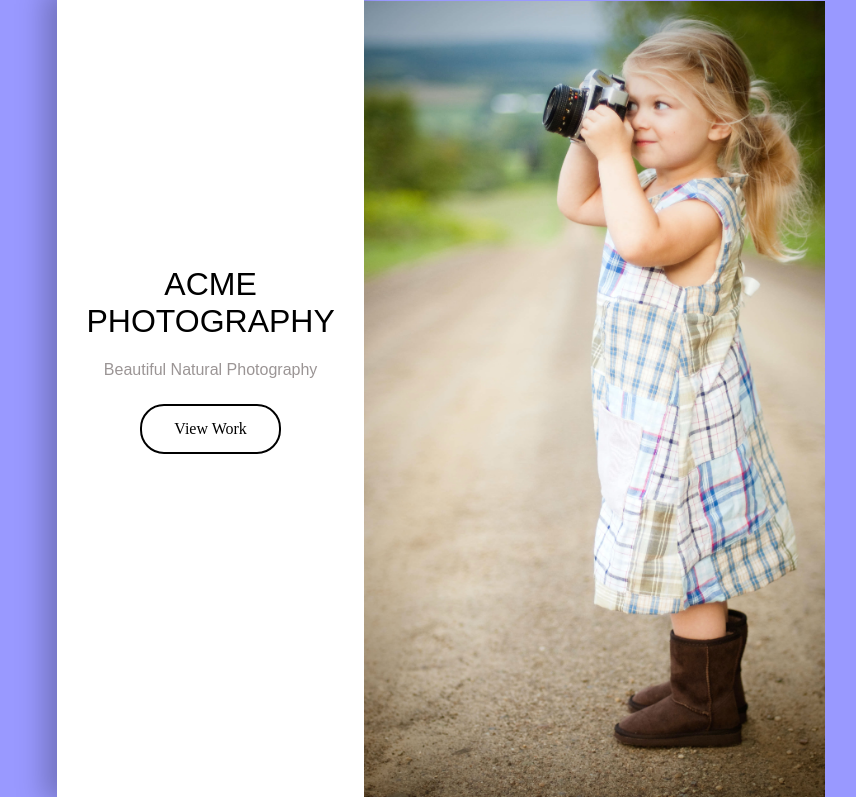
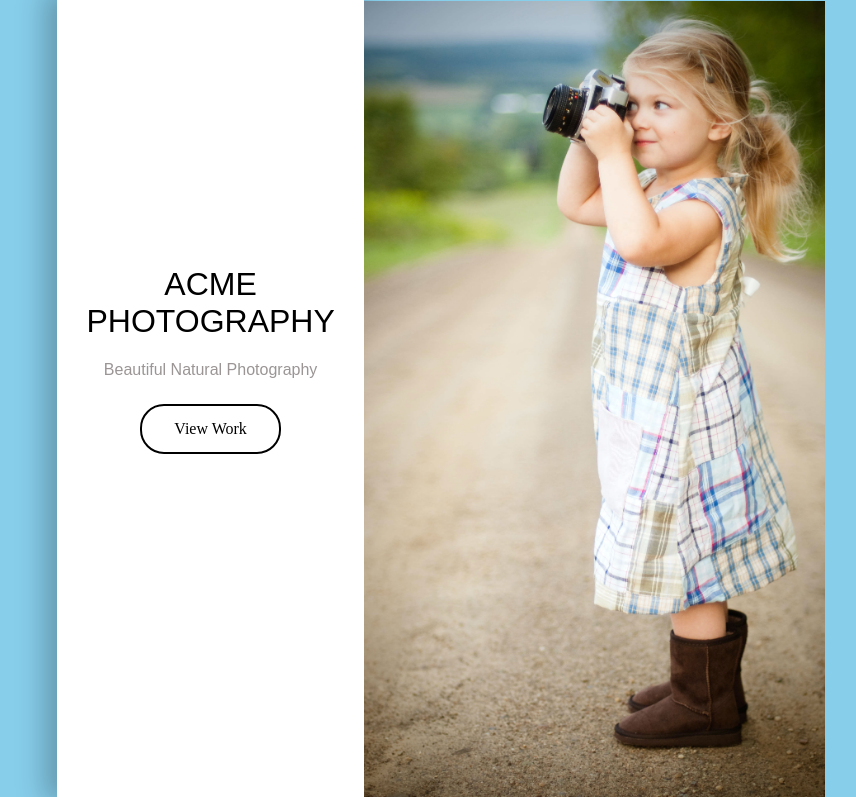
Before and after one commit to 03rk/HTML---CSS-Mini-Project---Fundamentals-of-web-development-The-Internet-Analogy---y21sl1vu963l, a plain HTML site: page index.html in a window 1280 px wide. Shown: the top 797 px of the page, without its empty margins (199-1055 px from the left). Drawn offline with Linux system fonts and the light colour scheme.

Commit message:
Update styles.css

```diff
--- a/styles.css
+++ b/styles.css
@@ -6,7 +6,7 @@
 
 body {
   display: flex;
-  background-color: #9999ff;
+  background-color: skyblue;
   justify-content: center;
   font-family: sans-serif;
 }
```
